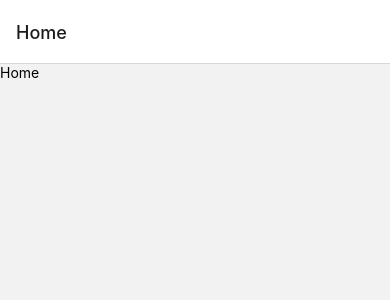
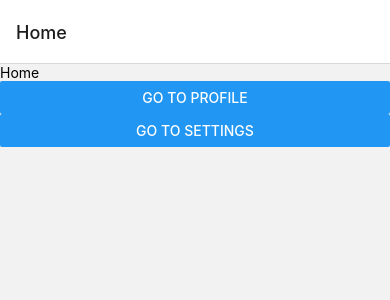
Before and after one commit to frankops11/rn-routing-app, a React Native app: screen /Home in a window 390 px wide. Shown: the top 300 px of the page. Built offline with nearby package versions, Linux system fonts and the light colour scheme.

Commit message:
feat: added navigation between pages

```diff
--- a/src/router/StackRouter.tsx
+++ b/src/router/StackRouter.tsx
@@ -1,6 +1,8 @@
 import React from 'react';
 import {createStackNavigator} from '@react-navigation/stack';
 import Home from '../screens/Home';
+import Profile from '../screens/Profile';
+import Settings from '../screens/Settings';
 
 const Stack = createStackNavigator();
 
@@ -8,9 +10,9 @@ const RouterStack = () => {
   return (
     <Stack.Navigator>
       <Stack.Screen name="Home" component={Home} />
-      {/* <Stack.Screen name="Notifications" component={Notifications} />
+      {/* <Stack.Screen name="Notifications" component={Notifications} /> */}
       <Stack.Screen name="Profile" component={Profile} />
-      <Stack.Screen name="Settings" component={Settings} /> */}
+      <Stack.Screen name="Settings" component={Settings} />
     </Stack.Navigator>
   );
 };
--- a/src/screens/Home.tsx
+++ b/src/screens/Home.tsx
@@ -1,8 +1,23 @@
+import {StackScreenProps} from '@react-navigation/stack';
 import React from 'react';
-import {Text} from 'react-native';
+import {Button, Text, View} from 'react-native';
 
-const Home = () => {
-  return <Text>Home</Text>;
+interface HomeProps extends StackScreenProps<any, any> {}
+
+const Home: React.FC<HomeProps> = ({navigation}) => {
+  return (
+    <View>
+      <Text>Home</Text>
+      <Button
+        title="Go to profile"
+        onPress={() => navigation.navigate('Profile')}
+      />
+      <Button
+        title="Go to settings"
+        onPress={() => navigation.navigate('Settings')}
+      />
+    </View>
+  );
 };
 
 export default Home;
--- /dev/null
+++ b/src/screens/Profile.tsx
@@ -0,0 +1,8 @@
+import React from 'react';
+import {Text} from 'react-native';
+
+const Profile = () => {
+  return <Text>Profile</Text>;
+};
+
+export default Profile;
--- /dev/null
+++ b/src/screens/Settings.tsx
@@ -0,0 +1,16 @@
+import {StackScreenProps} from '@react-navigation/stack';
+import React from 'react';
+import {Button, Text, View} from 'react-native';
+
+interface SettingsProps extends StackScreenProps<any, any> {}
+
+const Settings: React.FC<SettingsProps> = ({navigation}) => {
+  return (
+    <View>
+      <Text>Settings</Text>
+      <Button title="Go to home" onPress={() => navigation.navigate('Home')} />
+    </View>
+  );
+};
+
+export default Settings;
```
